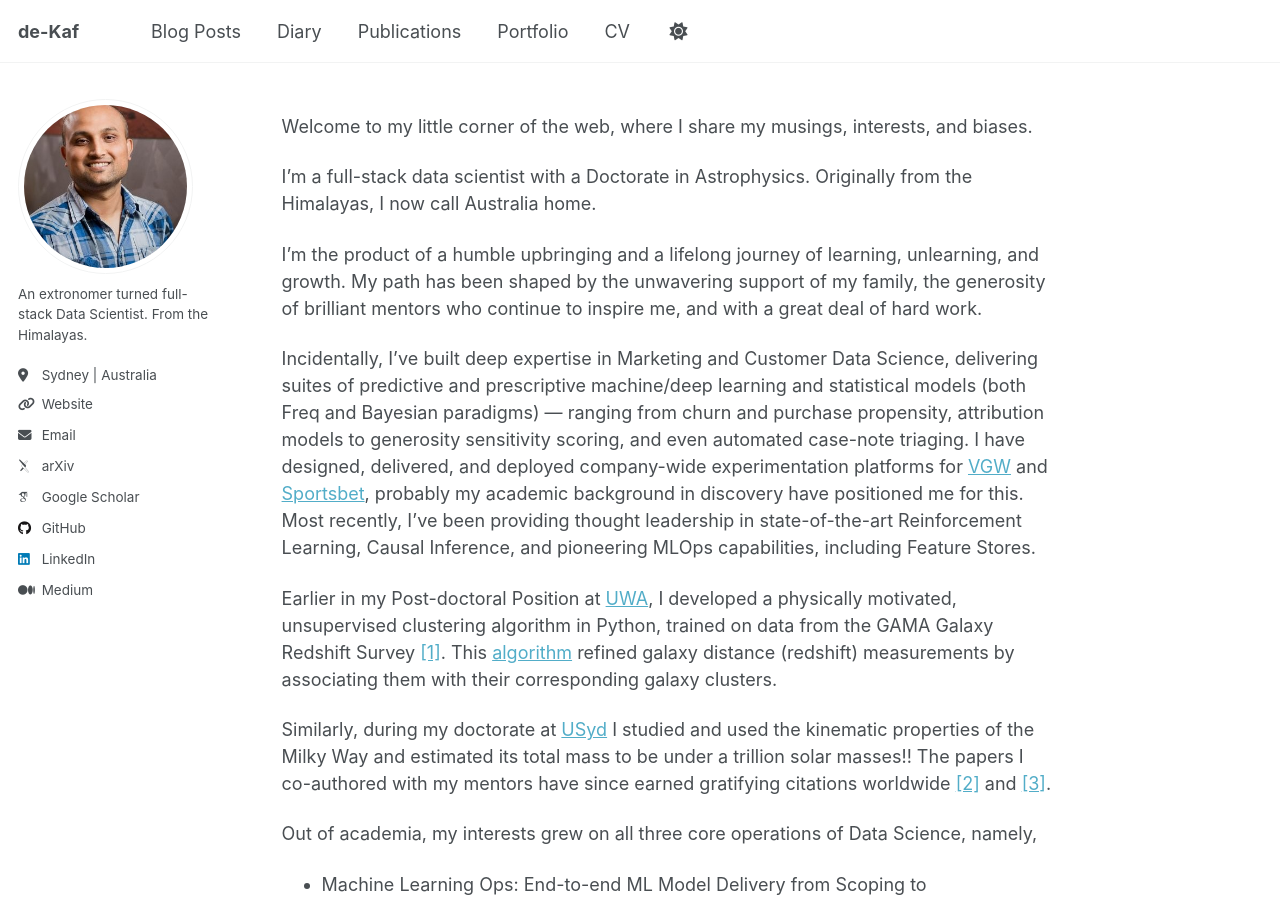
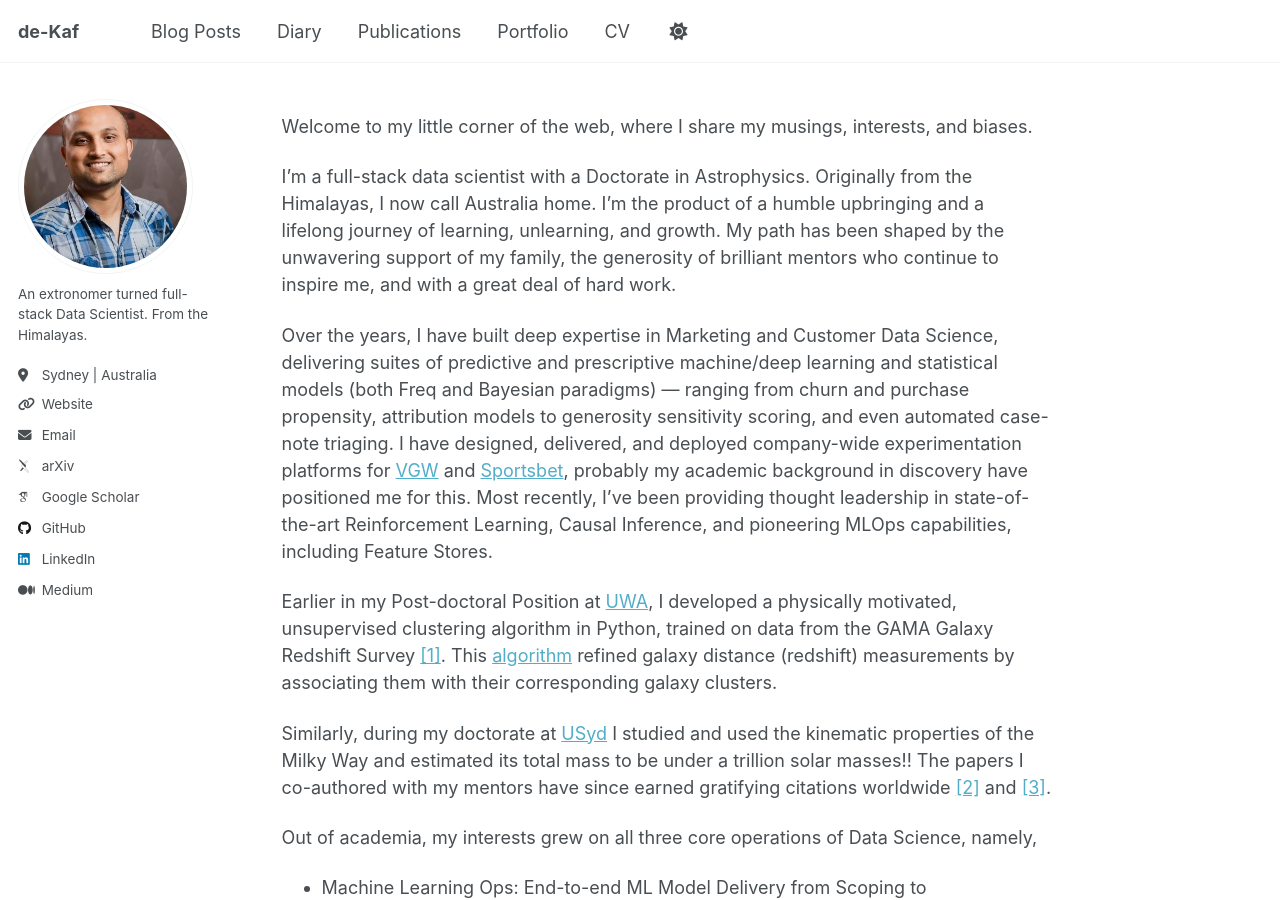
Before and after one commit to pkaf/pkaf.github.io, a Jekyll site: the page built from _pages/about.md, in a window 1280 px wide and 900 px high. Built offline with Jekyll 4.4.1, drawn with Linux system fonts in a browser that asks for light colours; some web fonts are replaced; a script that is not in the unit is left out.

Commit message:
about amended

```diff
--- a/_pages/about.md
+++ b/_pages/about.md
@@ -9,11 +9,9 @@ redirect_from:
 
 Welcome to my little corner of the web, where I share my musings, interests, and biases.
 
-I’m a full-stack data scientist with a Doctorate in Astrophysics. Originally from the Himalayas, I now call Australia home.
+I’m a full-stack data scientist with a Doctorate in Astrophysics. Originally from the Himalayas, I now call Australia home. I’m the product of a humble upbringing and a lifelong journey of learning, unlearning, and growth. My path has been shaped by the unwavering support of my family, the generosity of brilliant mentors who continue to inspire me, and with a great deal of hard work.
 
-I’m the product of a humble upbringing and a lifelong journey of learning, unlearning, and growth. My path has been shaped by the unwavering support of my family, the generosity of brilliant mentors who continue to inspire me, and with a great deal of hard work.
-
-Incidentally, I’ve built deep expertise in Marketing and Customer Data Science, delivering suites of predictive and prescriptive machine/deep learning and statistical models (both Freq and Bayesian paradigms) — ranging from churn and purchase propensity, attribution models to generosity sensitivity scoring, and even automated case-note triaging. I have designed, delivered, and deployed company-wide experimentation platforms for [VGW](https://www.vgw.co/) and [Sportsbet](https://www.sportsbet.com.au/), probably my academic background in discovery have positioned me for this. Most recently, I’ve been providing thought leadership in state-of-the-art Reinforcement Learning, Causal Inference, and pioneering MLOps capabilities, including Feature Stores.
+Over the years, I have built deep expertise in Marketing and Customer Data Science, delivering suites of predictive and prescriptive machine/deep learning and statistical models (both Freq and Bayesian paradigms) — ranging from churn and purchase propensity, attribution models to generosity sensitivity scoring, and even automated case-note triaging. I have designed, delivered, and deployed company-wide experimentation platforms for [VGW](https://www.vgw.co/) and [Sportsbet](https://www.sportsbet.com.au/), probably my academic background in discovery have positioned me for this. Most recently, I’ve been providing thought leadership in state-of-the-art Reinforcement Learning, Causal Inference, and pioneering MLOps capabilities, including Feature Stores.
 
 Earlier in my Post-doctoral Position at [UWA](https://www.uwa.edu.au/), I developed a physically motivated, unsupervised clustering algorithm in Python, trained on data from the GAMA Galaxy Redshift Survey [[1]](https://academic.oup.com/mnras/article/479/3/3746/5039667). This [algorithm](https://github.com/pkaf/galtag) refined galaxy distance (redshift) measurements by associating them with their corresponding galaxy clusters.
 
```
